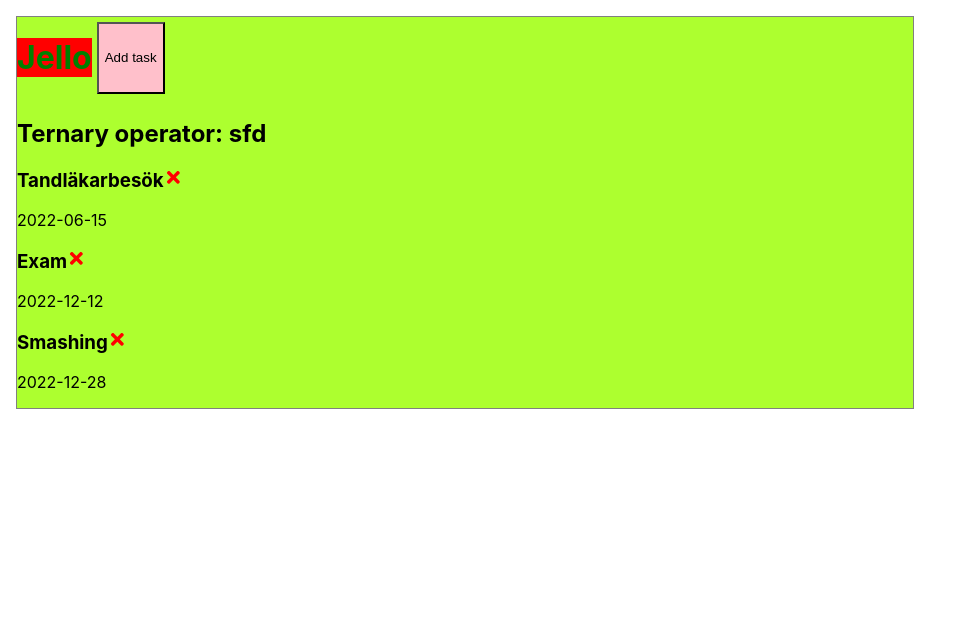
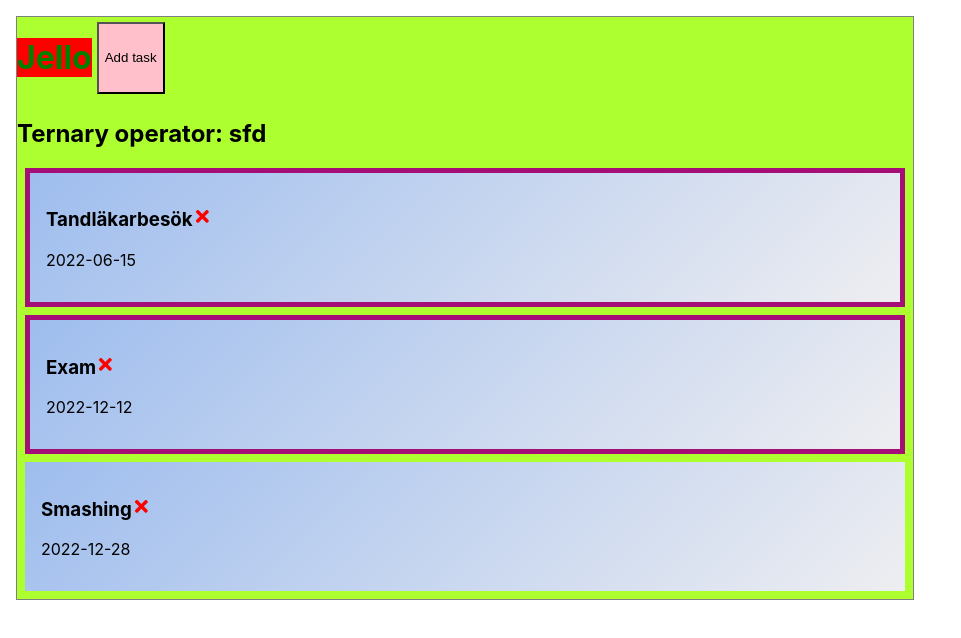
Before and after one commit to frumsrekovni/task-tracker, a React (Create React App) app: page / in a window 1280 px wide. Shown: the top 638 px of the page, without its empty margins (0-961 px from the left). Built offline with nearby package versions, Linux system fonts and the light colour scheme.

Commit message:
Amazing react wizardy to change the state of each task. Need to look at this deeper

```diff
--- a/src/App.tsx
+++ b/src/App.tsx
@@ -45,7 +45,7 @@ function deleteTask2(id:number){
 }
 
 function toggle(id:number){
-  setTasks(tasks.map((task) => task.id === id ? {...task, reminder:!task.reminder} : task))
+  setTasks(tasks.map((task) => task.id === id ? {...task, reminder: !task.reminder} : task))
 }
 
 // Putting if statements down here with different portions of
--- a/src/components/Task.tsx
+++ b/src/components/Task.tsx
@@ -6,9 +6,11 @@ import{FaTimes} from "react-icons/fa"
 
 // onDelete is passed on from the Tasks component. In a way the app stretches all the way down to this component to be available when the onClick happens.
 // and when onClick activates a function is called where onDelete is run with the parameter of the current task's id
+
+
 const Task = ({task, onDelete, onToggle}) => {
   return (
-    <div className="task" onDoubleClick={() => onToggle(task.id)}>
+    <div className={`task ${task.reminder ? 'reminder' : ''}`} onDoubleClick={() => onToggle(task.id)}>
         <h3>
           {task.text}
           <FaTimes className="xicon" onClick={() => onDelete(task.id)}></FaTimes>
--- a/src/index.css
+++ b/src/index.css
@@ -33,3 +33,13 @@ header button{
   color: red;
   cursor:pointer;
 }
+.task {
+  background: rgb(158,189,238);
+  background: linear-gradient(135deg, rgba(158,189,238,1) 0%, rgba(238,238,241,1) 100%);
+  margin: 0.5rem;
+  padding: 1rem;
+  cursor: pointer;
+}
+.task.reminder {
+  border: 5px solid rgb(165, 13, 119);
+}
```
